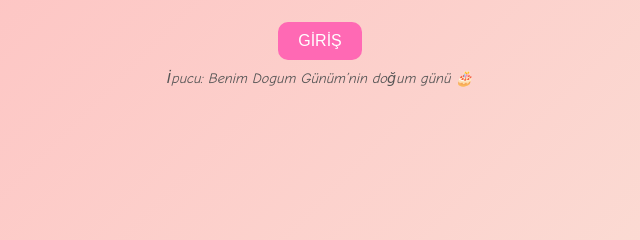
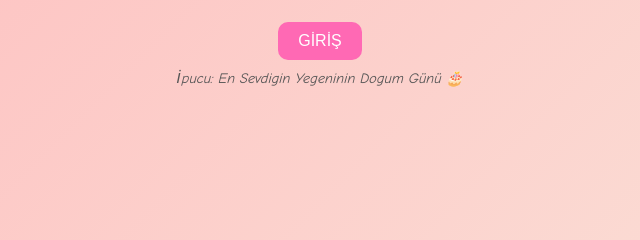
Before and after one commit to wuffy131-beep/oryus-galeri, a plain HTML site: page index.html in a window 1280 px wide. Shown: the part 440-680 px from the top of the page, 320-960 px from the left. Drawn offline with Linux system fonts and the light colour scheme.

Commit message:
Update index.html

```diff
--- a/index.html
+++ b/index.html
@@ -202,7 +202,7 @@
     <p>Şifreyi gir:</p>
     <input type="password" id="pass" placeholder="Şifre">
     <button onclick="checkPass()">GİRİŞ</button>
-    <p id="hint">İpucu: Benim  Dogum Günüm’nin doğum günü 🎂</p>
+    <p id="hint">İpucu: En Sevdigin Yegeninin Dogum Günü 🎂</p>
   </div>
 
   <div id="main-content" style="display:none;">
```
